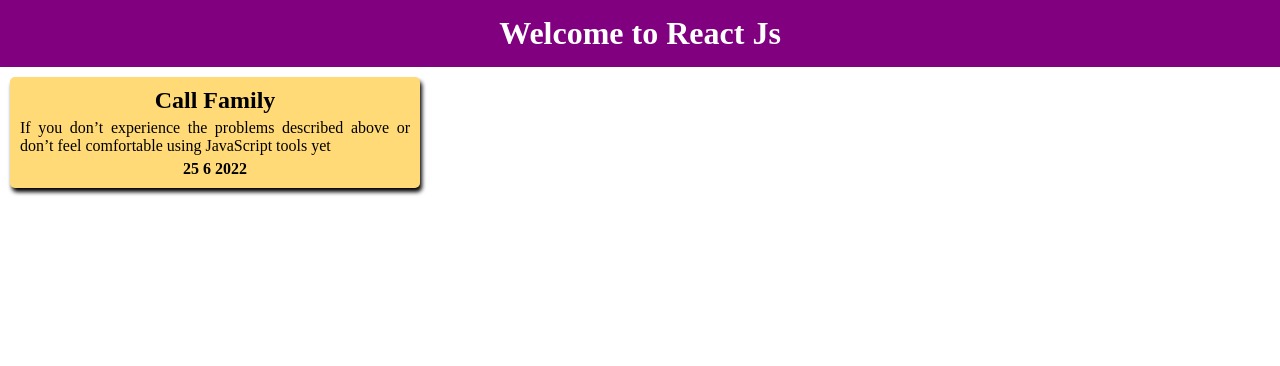
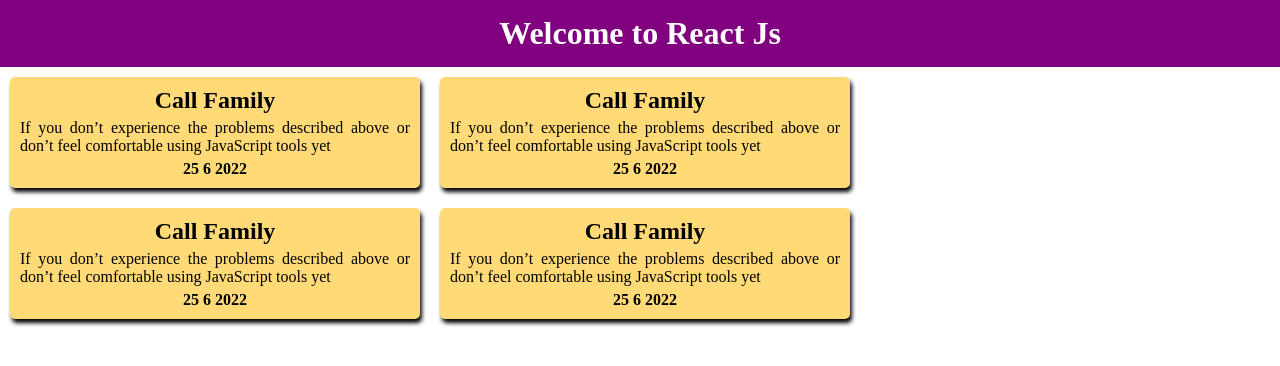
Before and after one commit to furiousnur/React-Basic, a React (Create React App) app: page / in a window 1280 px wide. Shown: the top 366 px of the page. Built offline with nearby package versions, Linux system fonts and the light colour scheme.

Commit message:
component create and import in app js

```diff
--- a/src/App.js
+++ b/src/App.js
@@ -1,24 +1,15 @@
-import logo from './logo.svg';
-import './App.css';
+import React from 'react';
+import Card from "./components/Card";
 
 function App() {
   return (
-    <div className="App">
-      <header className="App-header">
-        <img src={logo} className="App-logo" alt="logo" />
-        <p>
-          Edit <code>src/App.js</code> and save to reload.
-        </p>
-        <a
-          className="App-link"
-          href="https://reactjs.org"
-          target="_blank"
-          rel="noopener noreferrer"
-        >
-          Learn React
-        </a>
-      </header>
-    </div>
+      <div>
+        <h1 className="headingStyle">Welcome to React Js</h1>
+        <Card/>
+        <Card/>
+        <Card/>
+        <Card/>
+      </div>
   );
 }
 
--- /dev/null
+++ b/src/components/Card.js
@@ -0,0 +1,20 @@
+/* start variable declare*/
+const date = new Date();
+const dateName = date.getDate();
+const monthName = date.getMonth();
+const yearName = date.getFullYear();
+const title = "Call Family";
+const detail = "If you don’t experience the problems described above or don’t feel comfortable using JavaScript tools yet"
+/* end variable declare*/
+/* start variable component function*/
+function Card(){
+    return <div className="card">
+        <h2 className="cardTitle">{title}</h2>
+        <p className="cardDetail">{detail}</p>
+        <p className="cardFooter">{dateName + " " + monthName + " " + yearName }</p>
+    </div>
+}
+/* end variable component function*/
+
+
+export default Card;
--- a/src/index.js
+++ b/src/index.js
@@ -1,31 +1,8 @@
 import React from 'react';
 import ReactDOM from 'react-dom/client';
-// import './index.css';
+import App from "./App";
 const root = ReactDOM.createRoot(document.getElementById('root'));
 
-// const headingStyle = {
-//     backgroundColor: "purple",
-//     color:"white",
-//     textAlign: "center",
-//     padding:"15px"
-// }
-
-const date = new Date();
-const dateName = date.getDate();
-const monthName = date.getMonth();
-const yearName = date.getFullYear();
-const title = "Call Family";
-const detail = "If you don’t experience the problems described above or don’t feel comfortable using JavaScript tools yet"
-
 root.render(
-  <React.StrictMode>
-    <div>
-        <h1 className="headingStyle">Welcome to React Js</h1>
-        <div className="card">
-            <h2 className="cardTitle">{title}</h2>
-            <p className="cardDetail">{detail}</p>
-            <p className="cardFooter">{dateName + " " + monthName + " " + yearName }</p>
-        </div>
-    </div>
-  </React.StrictMode>
+    <App/>
 );
```
